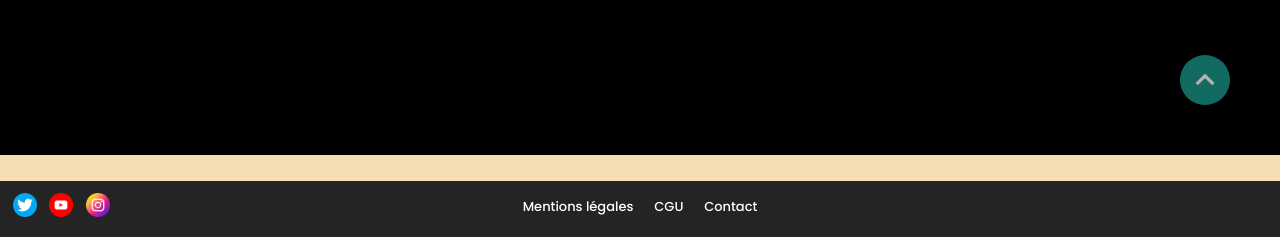
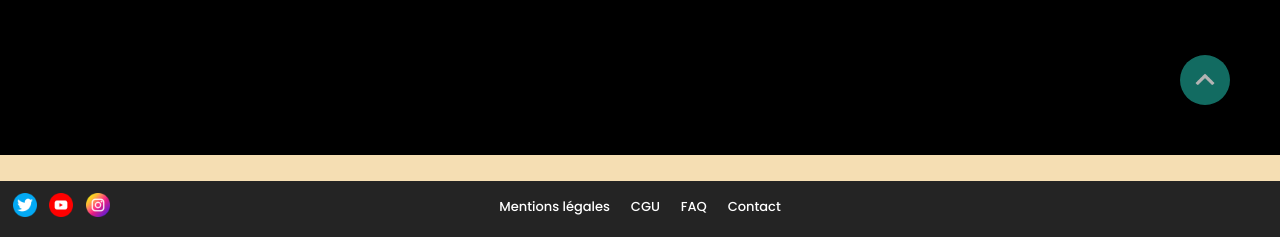
Before and after one commit to quentin-laurent/A1-APP-info, a PHP site: template src/view/home.php in a window 1280 px wide. Shown: the part 2445-2682 px from the top of the page. Run offline with PHP 8.4, Linux system fonts and the light colour scheme; the template is opened without the code that fills it, so the values that code supplies are empty; some libraries are stand-ins or nearby versions.

Commit message:
added FAQ link to footer

```diff
--- a/src/view/footer.php
+++ b/src/view/footer.php
@@ -11,6 +11,7 @@ $imgDirectory = "http://$hostname/" . ROOT_URI . '/static/img/';
     <div id="footer-links">
         <a class="link" href="#">Mentions légales</a>
         <a class="link" href="#">CGU</a>
+        <a class="link" href="#">FAQ</a>
         <a class="link" href="#">Contact</a>
     </div>
     <div></div>
```
